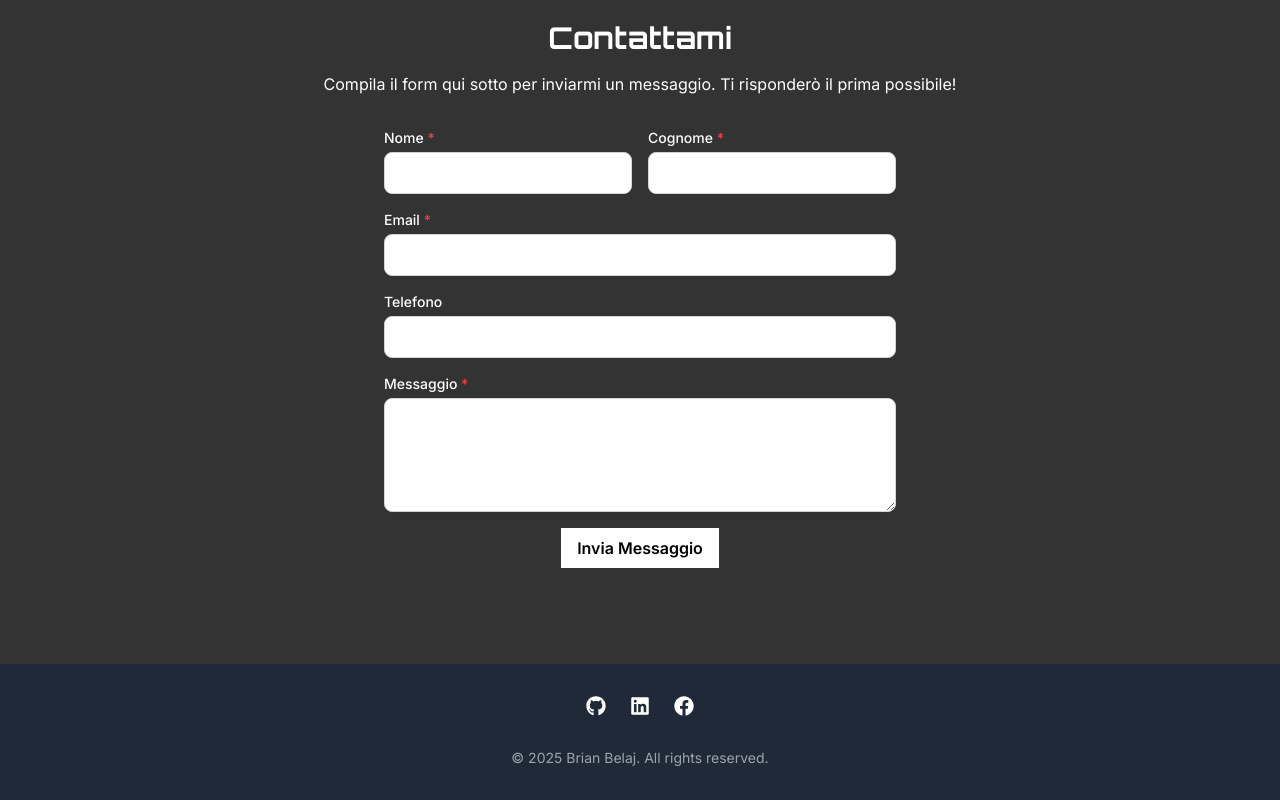
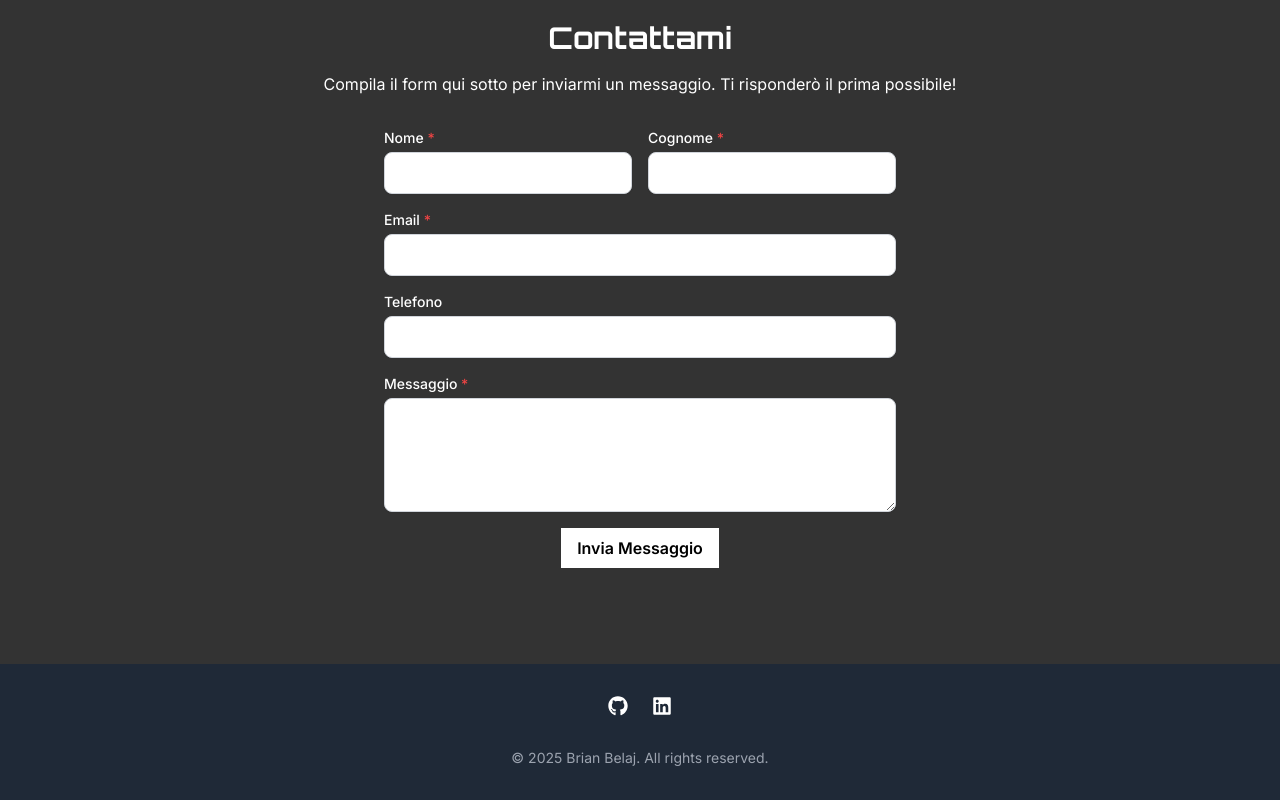
Before and after one commit to brian-belaj/my-portfolio, a React (Vite) app: page / in a window 1280 px wide. Shown: the part 2580-3380 px from the top of the page. Built offline with nearby package versions, Linux system fonts and the light colour scheme.

Commit message:
Update Footer.jsx

```diff
--- a/src/components/Footer.jsx
+++ b/src/components/Footer.jsx
@@ -1,5 +1,5 @@
 import React from 'react';
-import { FaGithub, FaLinkedin, FaFacebook } from 'react-icons/fa';
+import { FaGithub, FaLinkedin } from 'react-icons/fa';
 
 const Footer = () => {
   return (
@@ -12,9 +12,6 @@ const Footer = () => {
           <a href="https://www.linkedin.com/in/brian-belaj/" target="_blank" rel="noopener noreferrer" className="text-xl hover:text-blue-500">
             <FaLinkedin />
           </a>
-          <a href="https://www.facebook.com/profile.php?id=100090056353401" target="_blank" rel="noopener noreferrer" className="text-xl hover:text-pink-500">
-            <FaFacebook />
-          </a>
         </div>
         <p className="text-sm text-gray-400 mt-4">
           &copy; {new Date().getFullYear()} Brian Belaj. All rights reserved.
```
